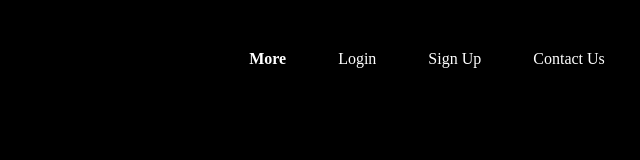
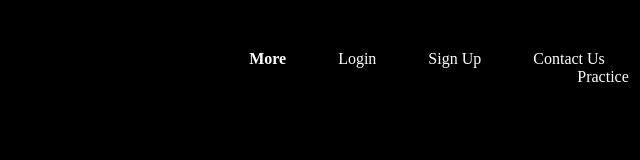
Before and after one commit to nishasen/e-commerce-website, a plain HTML site: page index.html in a window 1280 px wide. Shown: the full height of the page, 640-1280 px from the left. Drawn offline with Linux system fonts and the light colour scheme.

Commit message:
Update index.html

```diff
--- a/index.html
+++ b/index.html
@@ -23,6 +23,9 @@
         <li class="list-inline">
           <a class="link" href="/blogs.html">Contact Us</a>
       </li>
+      <li>
+        <a>Practice</a>
+      </li>
     </ul>
 </nav>
 
```
